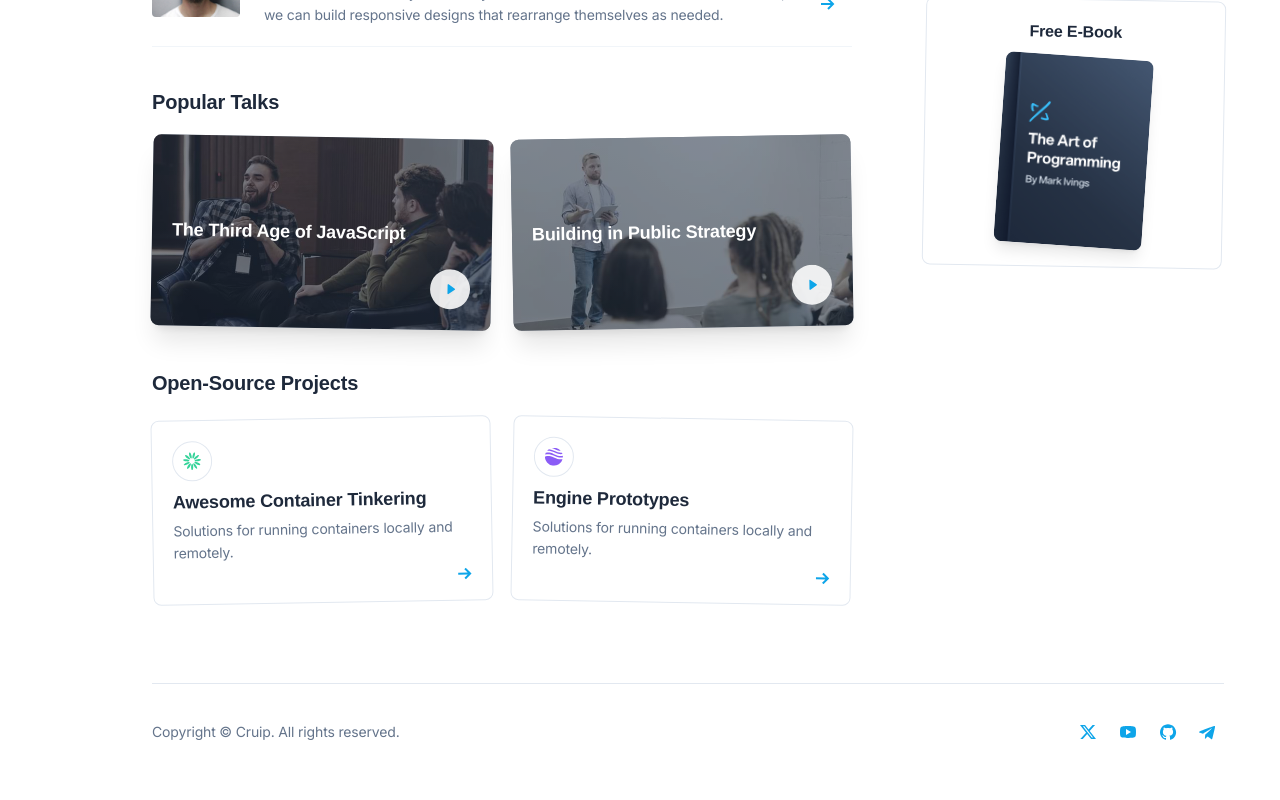
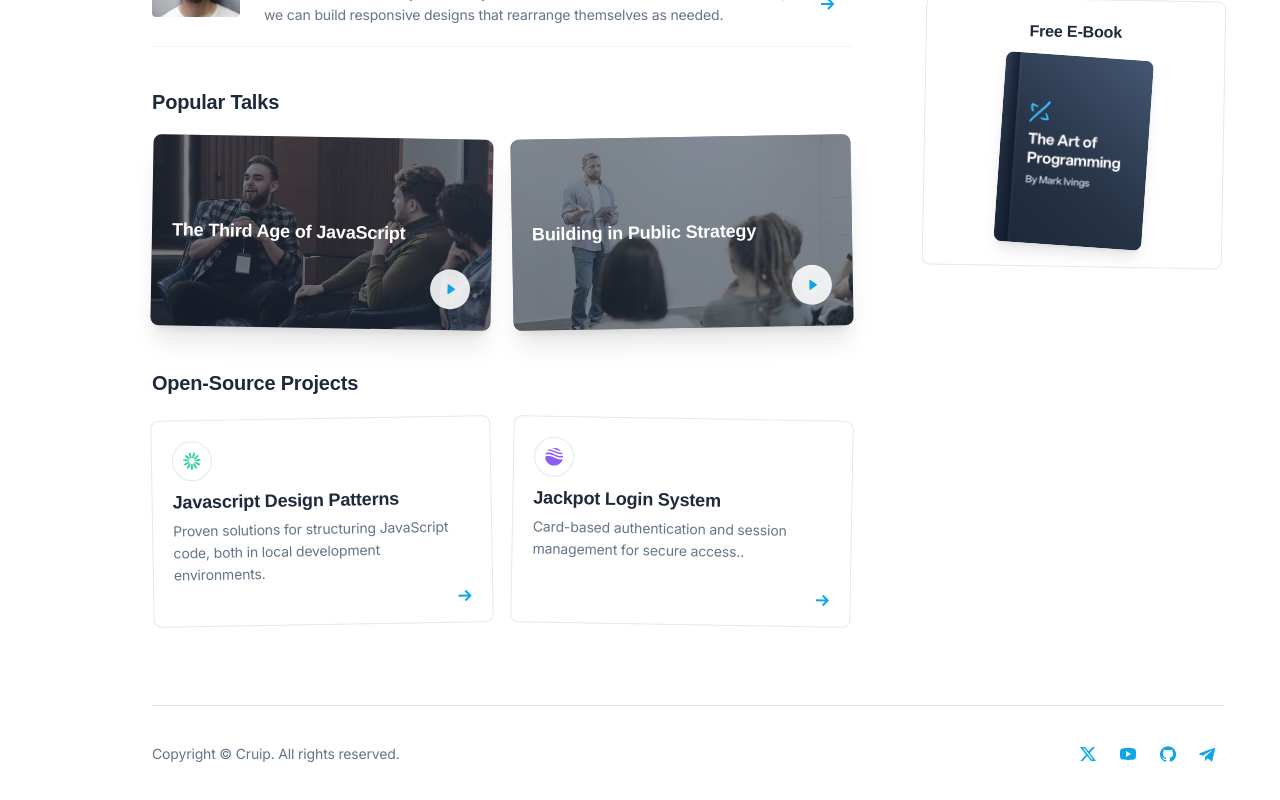
Before and after one commit to TechSupport2022/origin.js, a Next.js app: page / in a window 1280 px wide. Shown: the part 859-1659 px from the top of the page. Built offline with nearby package versions, Linux system fonts and the light colour scheme; a web font is replaced by a local one.

Commit message:
modified home page

```diff
--- a/app/(root)/page.tsx
+++ b/app/(root)/page.tsx
@@ -135,14 +135,14 @@ export default function Home() {
                         <h2 className="cpynq c670g c8dzi cme53">Open-Source Projects</h2>
                         {/* <!-- Cards --> */}
                         <div className="c2bf0 cuyx0 ci65n cgdgh ceazt">
-                           <a className="cg3vi cj965 cry3b ck1rl c81t6 cegol cax03 c6iwv cof6c c9o2h c9alu chtu4 czz51 c90wr c5oxi" href="#">
+                           <a className="cg3vi cj965 cry3b ck1rl c81t6 cegol cax03 c6iwv cof6c c9o2h c9alu chtu4 czz51 c90wr c5oxi" href="https://github.com/Harkanni/Javascript-design-patterns">
                               <div className="c0bc4 cglmn cfwvb">
                                  <div className="c4a0m">
                                     <div className="ce7gc cax03 cfup8 c5a0p c3iz2 c90wr c4udf cfwvb c924u cvlm4">
                                        <Image src={project_icon_01} width="18" height="18" alt="Project 01" />
                                     </div>
-                                    <div className="cpynq c670g c5rvt c0kco">Awesome Container Tinkering</div>
-                                    <p className="cxslc c2bb0 cme8e c4udf">Solutions for running containers locally and remotely.</p>
+                                    <div className="cpynq c670g c5rvt c0kco">Javascript Design Patterns</div>
+                                    <p className="cxslc c2bb0 cme8e c4udf">Proven solutions for structuring JavaScript code, both in local development environments.</p>
                                  </div>
                                  <div className="chugl creo2 cfwvb">
                                     <svg className="cjnrq" xmlns="http://www.w3.org/2000/svg" width="14" height="12">
@@ -151,14 +151,14 @@ export default function Home() {
                                  </div>
                               </div>
                            </a>
-                           <a className="cg3vi cj965 cry3b ck1rl c81t6 cegol cax03 c6iwv cof6c c9o2h c9alu chtu4 czz51 c90wr c5oxi" href="#">
+                           <a className="cg3vi cj965 cry3b ck1rl c81t6 cegol cax03 c6iwv cof6c c9o2h c9alu chtu4 czz51 c90wr c5oxi" href="https://github.com/Harkanni/jackpot-login">
                               <div className="c0bc4 cglmn cfwvb">
                                  <div className="c4a0m">
                                     <div className="ce7gc cax03 cfup8 c5a0p c3iz2 c90wr c4udf cfwvb c924u cvlm4">
                                        <Image src={project_icon_02} width="18" height="18" alt="Project 02" />
                                     </div>
-                                    <div className="cpynq c670g c5rvt c0kco">Engine Prototypes</div>
-                                    <p className="cxslc c2bb0 cme8e c4udf">Solutions for running containers locally and remotely.</p>
+                                    <div className="cpynq c670g c5rvt c0kco">Jackpot Login System</div>
+                                    <p className="cxslc c2bb0 cme8e c4udf">Card-based authentication and session management for secure access..</p>
                                  </div>
                                  <div className="chugl creo2 cfwvb">
                                     <svg className="cjnrq" xmlns="http://www.w3.org/2000/svg" width="14" height="12">
--- a/component/Footer.tsx
+++ b/component/Footer.tsx
@@ -11,28 +11,28 @@ const Footer = () => {
                                 {/* <!-- Social links --> */}
                                 <ul className="cjd5a cz5kb c07io cg4go c5mn7 c84qw">
                                     <li>
-                                        <a className="cfwvb c5a0p cfup8 chugl coi2g cofma chtu4 ceis2" href="#" aria-label="Twitter">
+                                        <a className="cfwvb c5a0p cfup8 chugl coi2g cofma chtu4 ceis2" href="https://x.com/The_Tech_lead" target="_blank" aria-label="Twitter">
                                             <svg className="csb9v c2298 cjnrq" viewBox="0 0 32 32" xmlns="http://www.w3.org/2000/svg">
                                                 <path d="m13.063 9 3.495 4.475L20.601 9h2.454l-5.359 5.931L24 23h-4.938l-3.866-4.893L10.771 23H8.316l5.735-6.342L8 9h5.063Zm-.74 1.347h-1.457l8.875 11.232h1.36l-8.778-11.232Z"></path>
                                             </svg>
                                         </a>
                                     </li>
                                     <li>
-                                        <a className="cfwvb c5a0p cfup8 chugl coi2g cofma chtu4 ceis2" href="#" aria-label="YouTube">
+                                        <a className="cfwvb c5a0p cfup8 chugl coi2g cofma chtu4 ceis2" href="#" target="_blank" aria-label="YouTube">
                                             <svg className="csb9v c2298 cjnrq" viewBox="0 0 32 32" xmlns="http://www.w3.org/2000/svg">
                                                 <path d="M23.8 12.8c-.2-1.3-.8-2.2-2.2-2.4C19.4 10 16 10 16 10s-3.4 0-5.6.4c-1.4.2-2.1 1.1-2.2 2.4C8 14.1 8 16 8 16s0 1.9.2 3.2c.2 1.3.8 2.2 2.2 2.4 2.2.4 5.6.4 5.6.4s3.4 0 5.6-.4c1.4-.3 2-1.1 2.2-2.4.2-1.3.2-3.2.2-3.2s0-1.9-.2-3.2ZM14 19v-6l5 3-5 3Z"></path>
                                             </svg>
                                         </a>
                                     </li>
                                     <li>
-                                        <a className="cfwvb c5a0p cfup8 chugl coi2g cofma chtu4 ceis2" href="#" aria-label="Github">
+                                        <a className="cfwvb c5a0p cfup8 chugl coi2g cofma chtu4 ceis2" href="https://github.com/Harkanni/" target="_blank" aria-label="Github">
                                             <svg className="csb9v c2298 cjnrq" viewBox="0 0 32 32" xmlns="http://www.w3.org/2000/svg">
                                                 <path d="M16 8.2c-4.4 0-8 3.6-8 8 0 3.5 2.3 6.5 5.5 7.6.4.1.5-.2.5-.4V22c-2.2.5-2.7-1-2.7-1-.4-.9-.9-1.2-.9-1.2-.7-.5.1-.5.1-.5.8.1 1.2.8 1.2.8.7 1.3 1.9.9 2.3.7.1-.5.3-.9.5-1.1-1.8-.2-3.6-.9-3.6-4 0-.9.3-1.6.8-2.1-.1-.2-.4-1 .1-2.1 0 0 .7-.2 2.2.8.6-.2 1.3-.3 2-.3s1.4.1 2 .3c1.5-1 2.2-.8 2.2-.8.4 1.1.2 1.9.1 2.1.5.6.8 1.3.8 2.1 0 3.1-1.9 3.7-3.7 3.9.3.4.6.9.6 1.6v2.2c0 .2.1.5.6.4 3.2-1.1 5.5-4.1 5.5-7.6-.1-4.4-3.7-8-8.1-8z"></path>
                                             </svg>
                                         </a>
                                     </li>
                                     <li>
-                                        <a className="cfwvb c5a0p cfup8 chugl coi2g cofma chtu4 ceis2" href="#" aria-label="Telegram">
+                                        <a className="cfwvb c5a0p cfup8 chugl coi2g cofma chtu4 ceis2" href="https://wa.me/08059974620" target="_blank" aria-label="Telegram">
                                             <svg className="csb9v c2298 cjnrq" viewBox="0 0 32 32" xmlns="http://www.w3.org/2000/svg">
                                                 <path d="M22.968 10.276a.338.338 0 0 0-.232-.253 1.192 1.192 0 0 0-.63.045s-14.019 5.038-14.82 5.596c-.172.121-.23.19-.259.272-.138.4.293.573.293.573l3.613 1.177a.388.388 0 0 0 .183-.011c.822-.519 8.27-5.222 8.7-5.38.068-.02.118 0 .1.049-.172.6-6.606 6.319-6.64 6.354a.138.138 0 0 0-.05.118l-.337 3.528s-.142 1.1.956 0a30.66 30.66 0 0 1 1.9-1.738c1.242.858 2.58 1.806 3.156 2.3a1 1 0 0 0 .732.283.825.825 0 0 0 .7-.622s2.561-10.275 2.646-11.658c.008-.135.021-.217.021-.317a1.177 1.177 0 0 0-.032-.316Z"></path>
                                             </svg>
```
